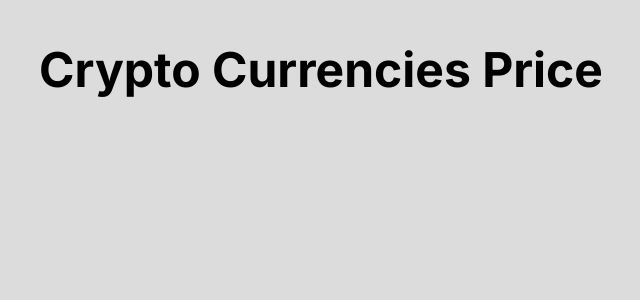
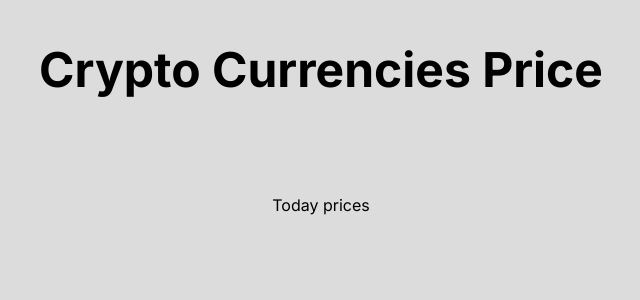
Before and after one commit to pav3lzhdanovich/crypto-currencies, a Django app: page / in a window 1280 px wide. Shown: the top 300 px of the page, without its empty margins (319-959 px from the left). Run offline with Django 3.2, Linux system fonts and the light colour scheme.

Commit message:
feat: description added

```diff
--- a/main/templates/main/index.html
+++ b/main/templates/main/index.html
@@ -9,6 +9,7 @@
   <body>
     <div class="app">
       <h1 class="app__heading">Crypto Currencies Price</h1>
+      <p class="app__desription">Today prices</p>
       <section class="coins">
         <div class="grid">
           {% for key in coin_data_keys %}
```
